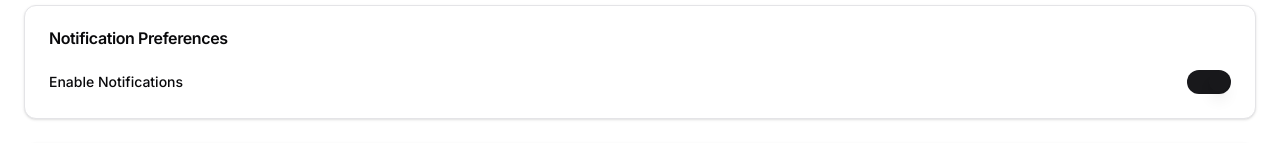
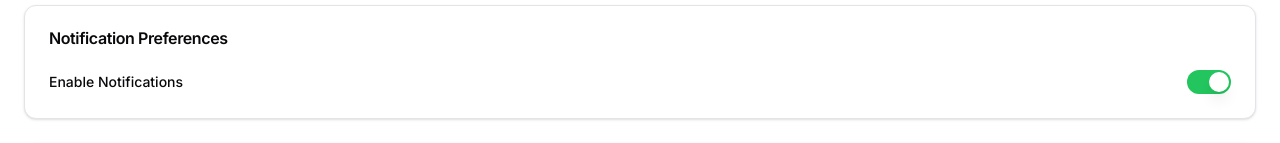
Before and after one commit to lightwheel10/nutricalai, a Next.js app: page /settings in a window 1280 px wide. Shown: the part 731-874 px from the top of the page. Built offline with nearby package versions, Linux system fonts and the light colour scheme.

Commit message:
fixing UI of landing page

```diff
--- a/src/components/landing/Pricing.tsx
+++ b/src/components/landing/Pricing.tsx
@@ -2,6 +2,7 @@
 import { Card, CardHeader, CardTitle, CardContent, CardFooter } from "@/components/ui/card"
 import { Button } from "@/components/ui/button"
 import { Switch } from "@/components/ui/switch"
+import WaitlistPopup from "./WaitlistPopup"
 
 interface PricingPlan {
   name: string;
@@ -38,6 +39,10 @@
 
 const Pricing: React.FC = () => {
   const [isAnnual, setIsAnnual] = useState(false)
+  const [isWaitlistOpen, setIsWaitlistOpen] = useState(false)
+
+  const openWaitlist = () => setIsWaitlistOpen(true)
+  const closeWaitlist = () => setIsWaitlistOpen(false)
 
   return (
     <section className="py-16 px-6">
@@ -68,11 +73,12 @@
               </ul>
             </CardContent>
             <CardFooter>
-              <Button className="w-full">Choose Plan</Button>
+              <Button className="w-full" onClick={openWaitlist}>Choose Plan</Button>
             </CardFooter>
           </Card>
         ))}
       </div>
+      <WaitlistPopup isOpen={isWaitlistOpen} onClose={closeWaitlist} />
     </section>
   )
 }
--- a/src/components/ui/switch.tsx
+++ b/src/components/ui/switch.tsx
@@ -11,7 +11,7 @@
 >(({ className, ...props }, ref) => (
   <SwitchPrimitives.Root
     className={cn(
-      "peer inline-flex h-6 w-11 shrink-0 cursor-pointer items-center rounded-full border-2 border-transparent transition-colors focus-visible:outline-none focus-visible:ring-2 focus-visible:ring-ring focus-visible:ring-offset-2 focus-visible:ring-offset-background disabled:cursor-not-allowed disabled:opacity-50 data-[state=checked]:bg-primary data-[state=unchecked]:bg-input",
+      "peer inline-flex h-6 w-11 shrink-0 cursor-pointer items-center rounded-full border-2 border-transparent transition-colors focus-visible:outline-none focus-visible:ring-2 focus-visible:ring-ring focus-visible:ring-offset-2 focus-visible:ring-offset-background disabled:cursor-not-allowed disabled:opacity-50 data-[state=checked]:bg-green-500 data-[state=unchecked]:bg-gray-200",
       className
     )}
     {...props}
@@ -19,7 +19,7 @@
   >
     <SwitchPrimitives.Thumb
       className={cn(
-        "pointer-events-none block h-5 w-5 rounded-full bg-background shadow-lg ring-0 transition-transform data-[state=checked]:translate-x-5 data-[state=unchecked]:translate-x-0"
+        "pointer-events-none block h-5 w-5 rounded-full bg-white shadow-lg ring-0 transition-transform data-[state=checked]:translate-x-5 data-[state=unchecked]:translate-x-0"
       )}
     />
   </SwitchPrimitives.Root>
```
